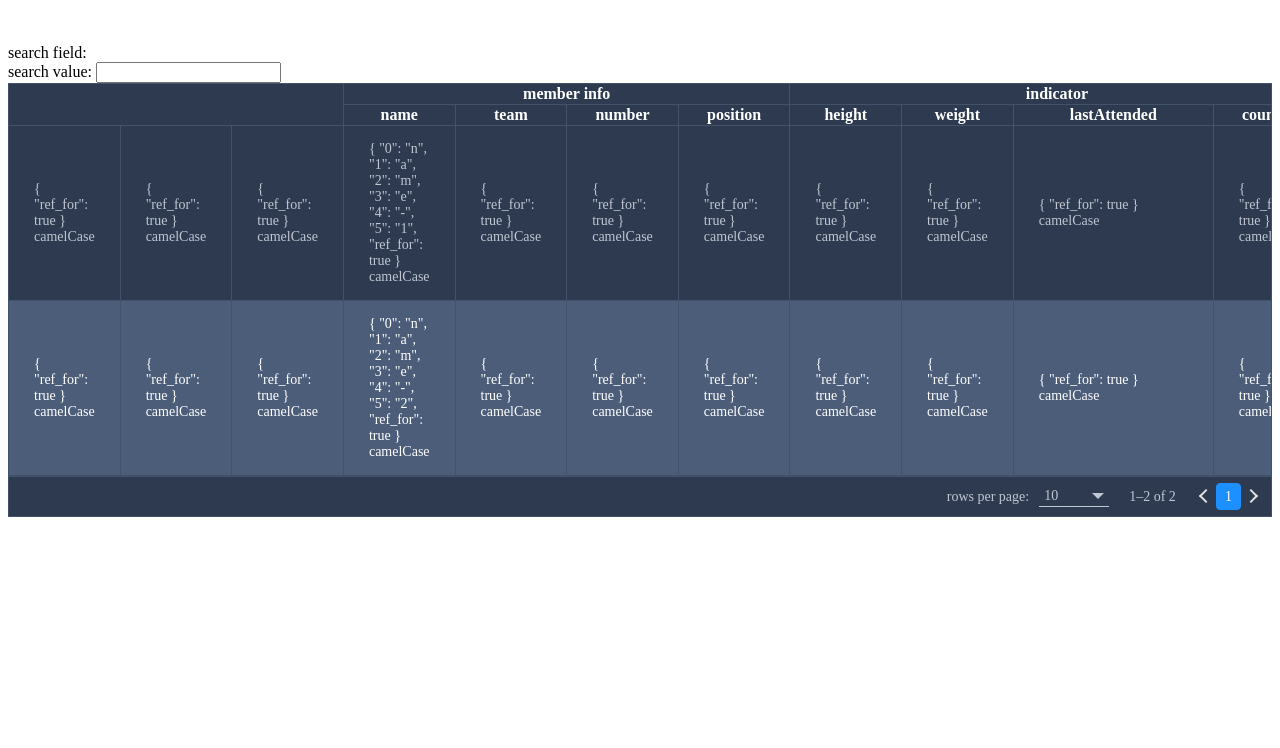
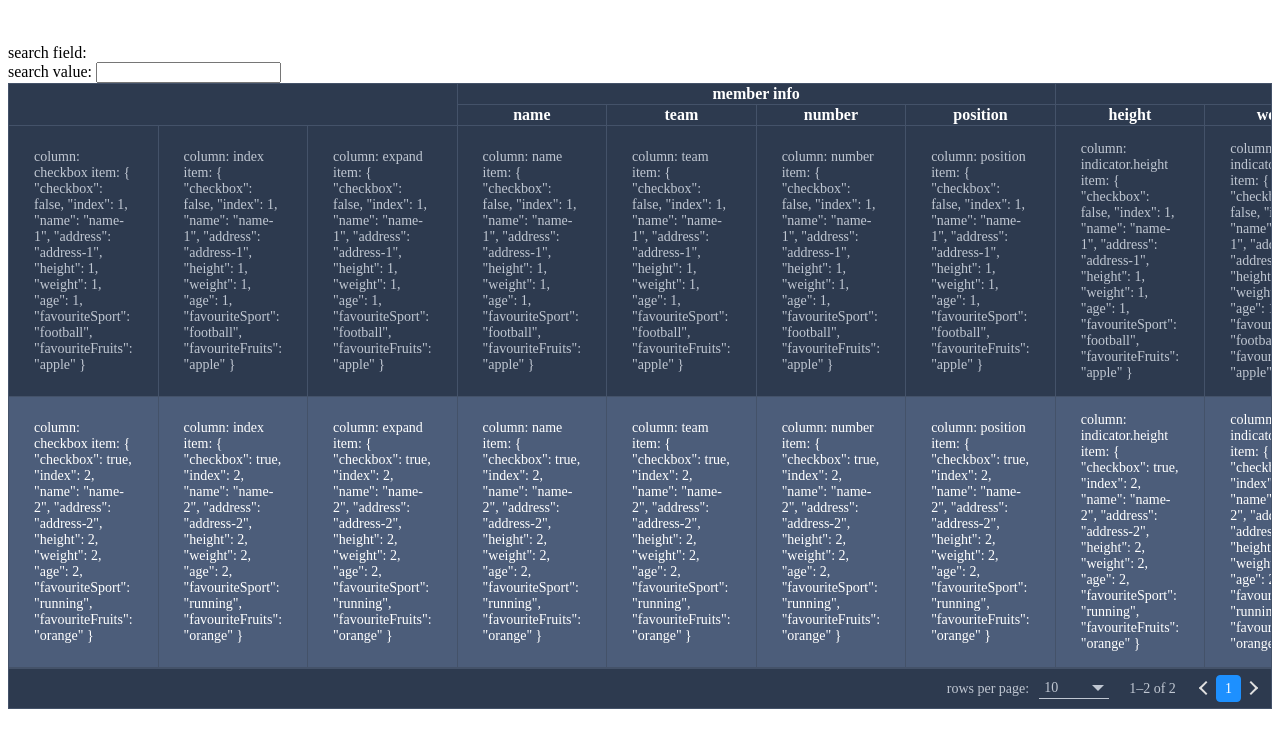
Before and after one commit to HC200ok/vue3-easy-data-table, a Vue app: page / in a window 1280 px wide. Shown: the top 748 px of the page. Built offline with nearby package versions, Linux system fonts and the light colour scheme.

Commit message:
bump to 1.5.38

```diff
--- a/package.json
+++ b/package.json
@@ -3,7 +3,7 @@
   "author": "HC200ok",
   "description": "A customizable and easy-to-use data table component made with Vue.js 3.x.",
   "private": false,
-  "version": "1.5.37",
+  "version": "1.5.38",
   "types": "./types/main.d.ts",
   "license": "MIT",
   "files": [
--- a/src/components/DataTable.vue
+++ b/src/components/DataTable.vue
@@ -147,9 +147,9 @@
                 @click="column === 'expand' ? updateExpandingItemIndexList(index + prevPageEndIndex, item, $event) : null"
               >
                 <slot
-                  v-if="slots['item-general']"
-                  name="item-general"
-                  v-bind="generateColumnContent(column, item)"
+                  v-if="slots['item']"
+                  name="item"
+                  v-bind="{column, item}"
                 />
                 <slot
                   v-else-if="slots[`item-${column}`]"
--- a/src/modes/Client.vue
+++ b/src/modes/Client.vue
@@ -89,9 +89,9 @@
         </div>
       </template>
 
-      <template #item-general="item">
+      <template #item="{column, item}">
         <div style="padding: 15px">
-          {{ item }} camelCase
+          column: {{ column }} item: {{ item }}
         </div>
       </template>
 
```
